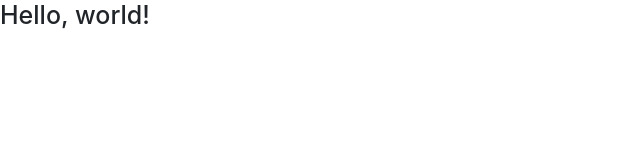
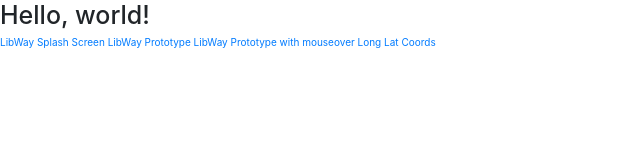
Before and after one commit to martin-d/martin-d.github.io, a plain HTML site: page index.html in a window 1280 px wide. Shown: the whole page, without its empty margins (0-640 px from the left). Drawn offline with nearby package versions, Linux system fonts and the light colour scheme.

Commit message:
added links to prototypes

```diff
--- a/index.html
+++ b/index.html
@@ -24,6 +24,9 @@
   </head>
   <body>
     <h1>Hello, world!</h1>
+	  <a href="#">LibWay Splash Screen</a>
+	  <a href="#">LibWay Prototype </a>
+	  <a href="#">LibWay Prototype with mouseover Long Lat Coords </a>
 
     <!-- jQuery (necessary for Bootstrap's JavaScript plugins) -->
     <script src="https://ajax.googleapis.com/ajax/libs/jquery/1.12.4/jquery.min.js"></script>
```
